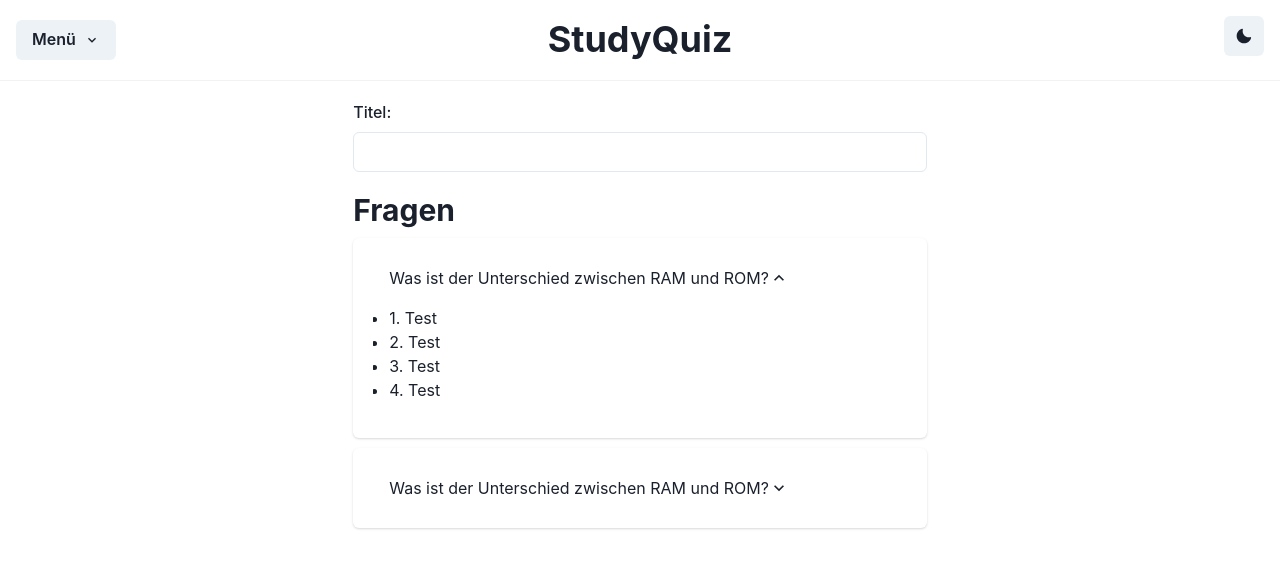
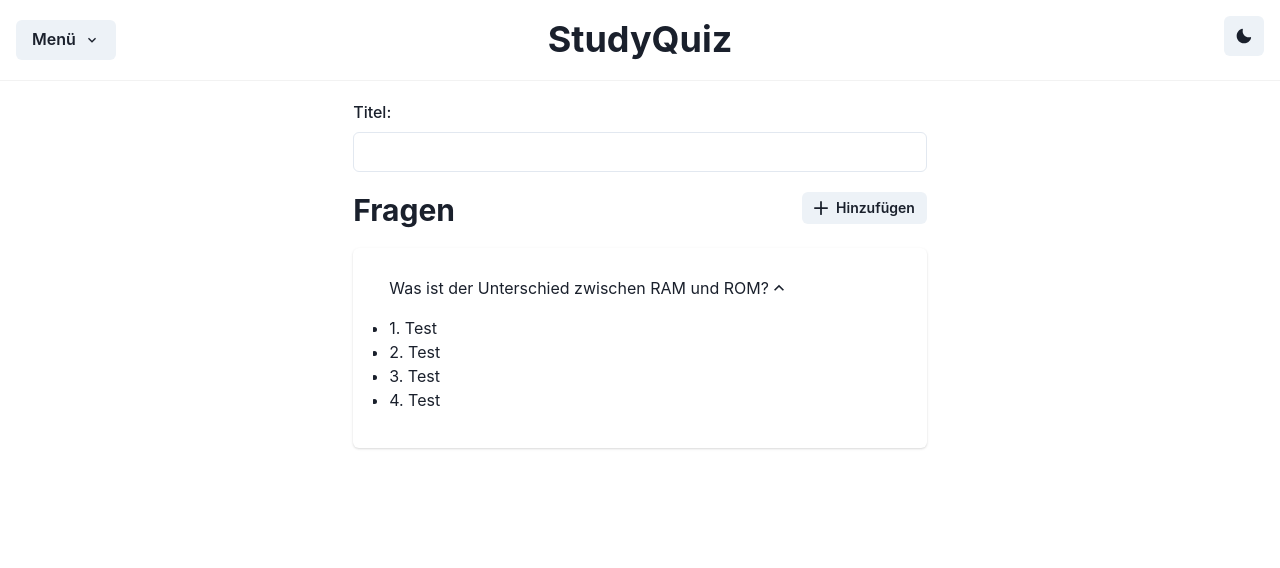
Before and after one commit to PhilippDuck/studyquiz, a React (Vite) app: page /create in a window 1280 px wide. Both pictures are taken after a click on the button "Was ist der Unterschied zwischen RAM und ROM?". Shown: the top 568 px of the page. Built offline with nearby package versions, Linux system fonts and the light colour scheme.

Commit message:
Modal auf Create Seite hinzugefügt.

```diff
--- /dev/null
+++ b/src/components/QuestionCard.jsx
@@ -0,0 +1,45 @@
+import React from 'react'
+import {
+
+    Text,
+
+    Accordion,
+    AccordionItem,
+    AccordionButton,
+    AccordionPanel,
+    AccordionIcon,
+    Card,
+    CardHeader,
+    CardBody,
+    CardFooter,
+  } from "@chakra-ui/react";
+
+function QuestionCard() {
+  return (
+    <Card w="100%">
+    <CardBody>
+      <Accordion allowMultiple>
+        <AccordionItem border="none">
+          <AccordionButton>
+            <Text size="xs">
+              Was ist der Unterschied zwischen RAM und ROM?
+            </Text>
+            <AccordionIcon />
+          </AccordionButton>
+
+          <AccordionPanel pb={4}>
+            <ul>
+              <li>1. Test</li>
+              <li>2. Test</li>
+              <li>3. Test</li>
+              <li>4. Test</li>
+            </ul>
+          </AccordionPanel>
+        </AccordionItem>
+      </Accordion>
+    </CardBody>
+  </Card>
+  )
+}
+
+export default QuestionCard
--- a/src/pages/Create.jsx
+++ b/src/pages/Create.jsx
@@ -1,5 +1,21 @@
 import React from "react";
+import { useState } from "react";
+import { QuestionIcon, AddIcon } from "@chakra-ui/icons";
+import QuestionCard from "../components/QuestionCard";
 import {
+  useDisclosure,
+  Drawer,
+  DrawerBody,
+  DrawerFooter,
+  DrawerHeader,
+  DrawerOverlay,
+  DrawerContent,
+  DrawerCloseButton,
+  Input,
+  Button,
+  Flex,
+  Spacer,
+  Select,
   Center,
   Text,
   VStack,
@@ -7,86 +23,93 @@ import {
   Icon,
   Box,
   Heading,
-} from "@chakra-ui/react";
-import { Input } from "@chakra-ui/react";
-import { QuestionIcon } from "@chakra-ui/icons";
-import {
   Accordion,
   AccordionItem,
   AccordionButton,
   AccordionPanel,
   AccordionIcon,
-} from "@chakra-ui/react";
-import {
   FormControl,
   FormLabel,
   FormErrorMessage,
   FormHelperText,
+  Card,
+  CardHeader,
+  CardBody,
+  CardFooter,
 } from "@chakra-ui/react";
-import { Card, CardHeader, CardBody, CardFooter } from "@chakra-ui/react";
 
 function Create() {
+
+  const { isOpen, onOpen, onClose } = useDisclosure();
+  const [questions, setQuestions] = useState([
+    {
+      question: "Was steht für 'CPU'?",
+      answers: [
+        "Central Print Unit",
+        "Computer Protocol Utility",
+        "Central Processing Unit",
+        "Computer Peripheral Utility"
+      ],
+      rightAnswer: 2,
+      hint: "Die CPU führt Prozesse aus."
+    }
+  ]);
+
   return (
     <>
       <Center w="100%">
         <FormControl>
           <FormLabel>Titel:</FormLabel>
           <Input type="text" />
-
         </FormControl>
       </Center>
       <Box h="20px"></Box>
-      <Heading size="lg">Fragen</Heading>
+      <Flex>
+        <Heading size="lg">Fragen</Heading>
+        <Spacer></Spacer>
+        <Button size="sm" leftIcon={<AddIcon />} onClick={onOpen}>
+          Hinzufügen
+        </Button>
+      </Flex>
+
+      <Box h="20px"></Box>
+      <QuestionCard />
       <Box h="10px"></Box>
-      <Card w="100%">
-        <CardBody>
+      <Drawer isOpen={isOpen} placement="right" onClose={onClose}>
+        <DrawerOverlay />
+        <DrawerContent>
+          <DrawerCloseButton />
+          <DrawerHeader>Frage hinzufügen</DrawerHeader>
 
-            <Accordion  allowMultiple>
-              <AccordionItem border="none">
-                <AccordionButton>
+          <DrawerBody>
+            <VStack spacing="10px">
+              <Input placeholder="Frage ..." />
+              <Box h="10px"></Box>
+              <Input placeholder="1. Antwort ..." />
+              <Input placeholder="2. Antwort ..." />
+              <Input placeholder="3. Antwort ..." />
+              <Input placeholder="4. Antwort ..." />
+              <Box h="10px"></Box>
+              <Select placeholder="Richtige Antwort">
+                <option value="1">Antwort 1</option>
+                <option value="2">Antwort 2</option>
+                <option value="3">Antwort 3</option>
+                <option value="4">Antwort 4</option>
+              </Select>
+              <Box h="10px"></Box>
+              <Input placeholder="Hinweis ..." />
 
-                  <Text size="xs">Was ist der Unterschied zwischen RAM und ROM?</Text>
-                  <AccordionIcon />
-                </AccordionButton>
+            </VStack>
+          </DrawerBody>
 
-                <AccordionPanel pb={4}>
-                  <ul>
-                    <li>1. Test</li>
-                    <li>2. Test</li>
-                    <li>3. Test</li>
-                    <li>4. Test</li>
-                  </ul>
-                </AccordionPanel>
-              </AccordionItem>
-            </Accordion>
-
-        </CardBody>
-      </Card>
-      <Box h="10px"></Box>
-      <Card w="100%">
-        <CardBody>
-
-            <Accordion  allowMultiple>
-              <AccordionItem border="none">
-                <AccordionButton>
-
-                  <Text size="xs">Was ist der Unterschied zwischen RAM und ROM?</Text>
-                  <AccordionIcon />
-                </AccordionButton>
-
-                <AccordionPanel pb={4}>
-                  <ul>
-                    <li>1. Test</li>
-                    <li>2. Test</li>
-                    <li>3. Test</li>
-                    <li>4. Test</li>
-                  </ul>
-                </AccordionPanel>
-              </AccordionItem>
-            </Accordion>
-
-        </CardBody>
-      </Card>
+          <DrawerFooter>
+            <Button variant="outline" mr={3} onClick={onClose}>
+              Abbrechen
+            </Button>
+            <Button colorScheme="blue">Hinzufügen</Button>
+          </DrawerFooter>
+        </DrawerContent>
+      </Drawer>
     </>
   );
 }
```
